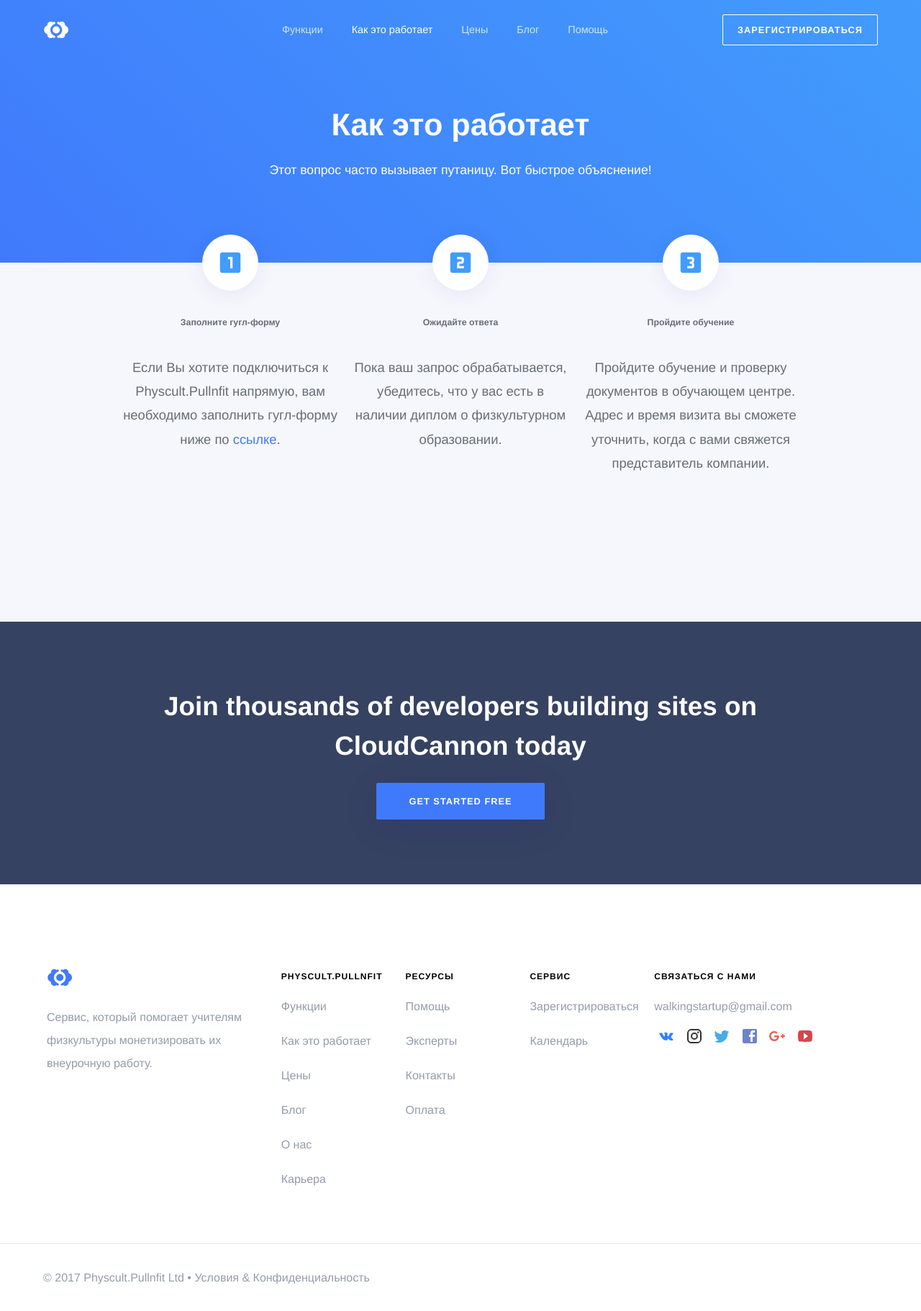
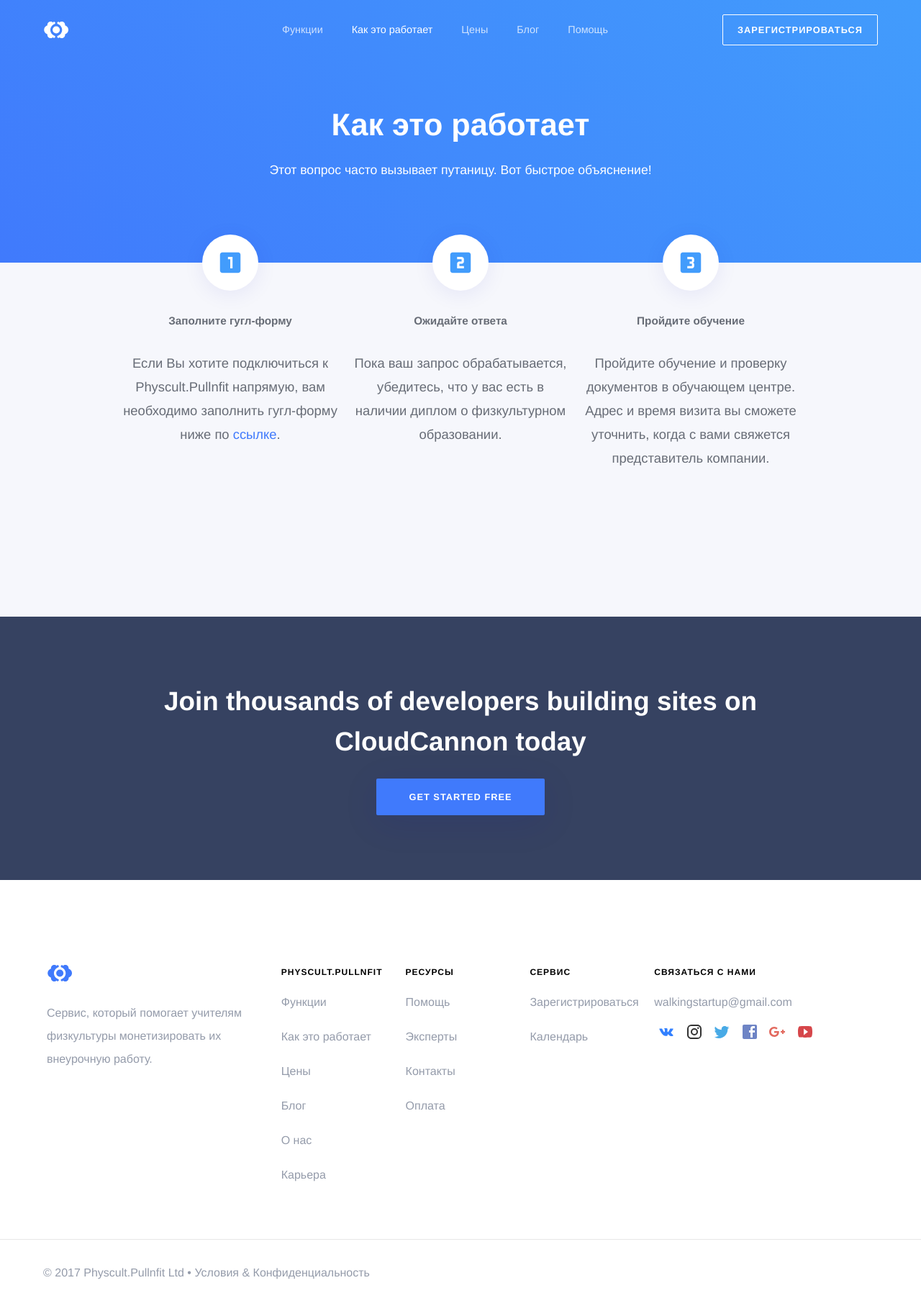
Before and after one commit to RakhimyanTim/physcult.github.io, a Jekyll site: the page built from pages/how-it-works.html, in a window 1280 px wide. Shown: the whole page at 72% size. Built offline with Jekyll 4.4.1, drawn with Linux system fonts in a browser that asks for light colours; some web fonts are replaced.

```diff
--- a/pages/how-it-works.html
+++ b/pages/how-it-works.html
@@ -8,18 +8,18 @@ permalink: /how-it-works/
 <ul class="workflow-diagram">
 	<li>
 		<i class="material-icons">looks_one</i>
-		<h6>Заполните гугл-форму</h6>
+		<h5>Заполните гугл-форму</h5>
 		<p>Если Вы хотите подключиться к Physcult.Pullnfit напрямую, вам необходимо заполнить гугл-форму ниже по <a href='#'>ссылке</a>.</p>
 
 	</li>
   	<li>
 		<i class="material-icons">looks_two</i>
-		<h6>Ожидайте ответа</h6>
+		<h5>Ожидайте ответа</h5>
 		<p>Пока ваш запрос обрабатывается, убедитесь, что у вас есть в наличии диплом о физкультурном образовании.</p>
 	</li>
   	<li>
 		<i class="material-icons">looks_3</i>
-		<h6>Пройдите обучение</h6>
+		<h5>Пройдите обучение</h5>
 		<p>Пройдите обучение и проверку документов в обучающем центре. Адрес и время визита вы сможете уточнить, когда с вами свяжется представитель компании.</p>
 	</li>
 </ul>
```
